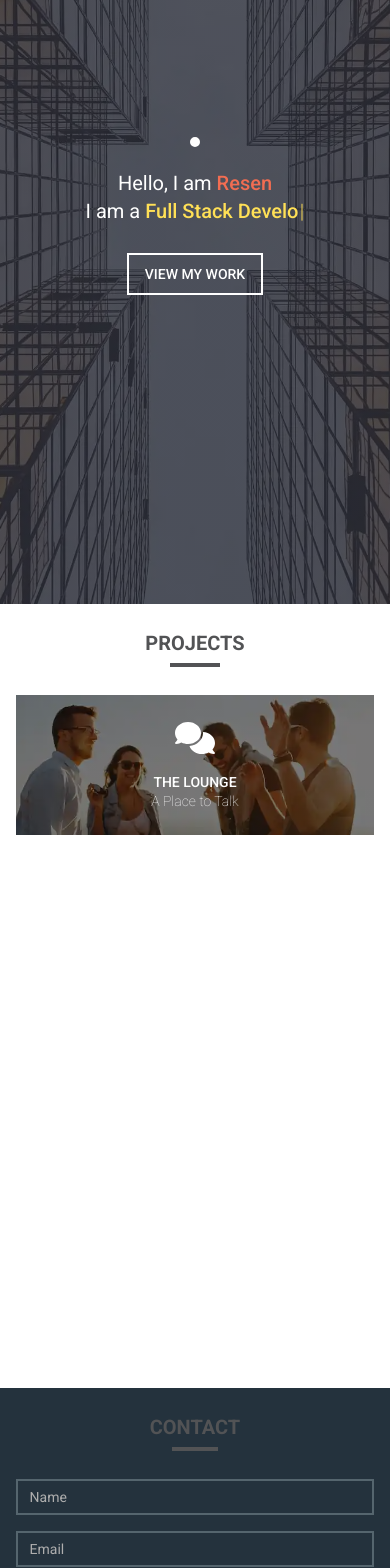
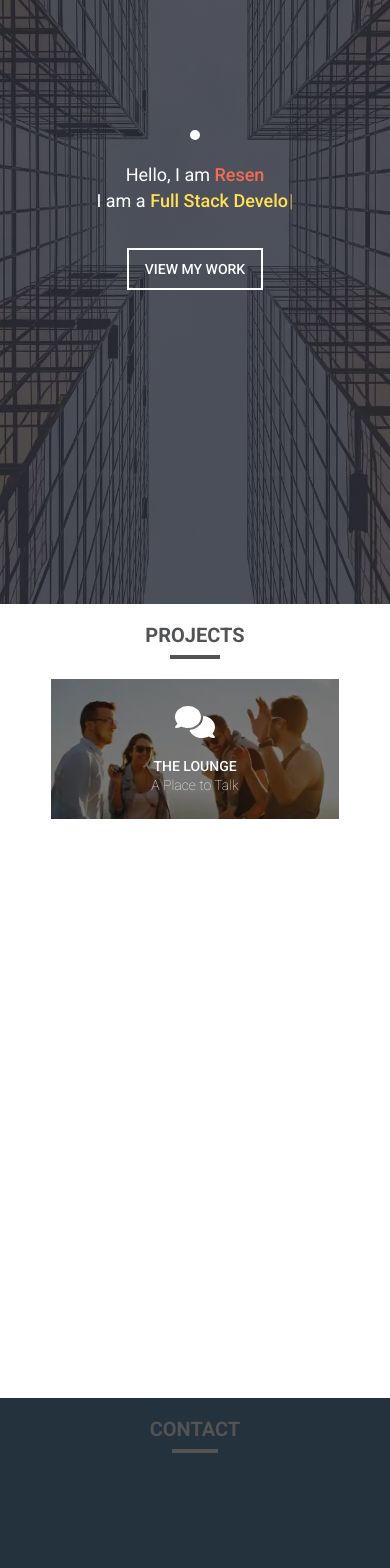
Before and after one commit to resenzhu/reactjs, a React (Create React App) app: page / in a window 390 px wide. Shown: the part 240-1808 px from the top of the page. Built offline with nearby package versions, Linux system fonts and the light colour scheme; no server answers.

Commit message:
set to default mobile styles

```diff
--- a/src/pages/main/home/home.module.scss
+++ b/src/pages/main/home/home.module.scss
@@ -1,6 +1,7 @@
 .hero
 {
-  padding-top: 3.75rem;
+  font-size: 1.125rem;
+  padding-top: 3.125rem;
 
   .content
   {
@@ -12,13 +13,14 @@
     color: #FFFFFF;
     display: flex;
     flex-direction: column;
-    height: calc(100vh - 3.75rem);
+    height: calc(100vh - 3.125rem);
+    min-height: 25.25rem;
     justify-content: center;
-    text-align: center;
-    width: 100%;
 
     .profile
     {
+      margin-bottom: 1.25rem;
+
       img
       {
         border: #FFFFFF 0.313rem solid;
@@ -28,7 +30,7 @@
 
     .name
     {
-      margin-bottom: 0.313rem;
+      margin-bottom: 0.375rem;
 
       span
       {
@@ -39,6 +41,8 @@
 
     .specialty
     {
+      margin-bottom: 2.25rem;
+
       :global(.Typewriter)
       {
         color: #FFE056;
@@ -53,24 +57,28 @@
 {
   display: flex;
   flex-direction: column;
-  min-height: calc(100vh - 3.75rem);
+  height: calc(100vh - 3.125rem);
+  min-height: 27.25rem;
 
   .headline
   {
+    margin-top: 1.25rem;
     text-align: center;
   }
 
   .list
   {
     flex: 1;
-    margin: 0 auto;
-    text-align: center;
+    margin: 1.25rem auto;
+    width: 18rem;
 
     div[class^='project_project_']
     {
+      margin-bottom: 0.625rem;
+
       &:last-of-type
       {
-        margin: 0;
+        margin-bottom: 0;
       }
     }
   }
@@ -81,9 +89,12 @@
   background-color: #24323D;
   display: flex;
   flex-direction: column;
+  height: calc(100vh - 3.125rem);
+  min-height: 27.25rem;
 
   .headline
   {
+    margin-top: 1.25rem;
     text-align: center;
 
     div[class^='headline_headline_']
@@ -92,33 +103,46 @@
 
       &:before
       {
-        border-bottom: #F6F6F6 0.25rem solid;
+        border-color: #F6F6F6;
       }
     }
   }
 
   .form
   {
+    align-items: center;
+    display: flex;
     flex: 1;
+    justify-content: center;
 
     form
     {
-      height: 100%;
-      width: 100%;
+      width: 17rem;
 
       input,
       textarea
       {
-        background-color: #24323D;
-        border: #55656E 0.125rem solid;
-        caret-color: #EBEBEB;
-        color: #EBEBEB;
+        background-color: #3A414E;
+        border: none;
+        border-radius: 0.625rem;
+        caret-color: #BABEC4;
+        color: #DADDE3;
         margin-bottom: 1rem;
+
+        &:focus
+        {
+          outline-color: #DADDE3;
+        }
+
+        &::placeholder
+        {
+          color: #BABEC4;
+        }
       }
 
       textarea
       {
-        flex: 1;
+        height: 7.5rem;
       }
 
       input[name='phone']
@@ -129,6 +153,7 @@
       div[class^='form_error_'],
       div[class^='form_success_']
       {
+        border-radius: 0.625rem;
         margin-bottom: 1rem;
       }
     }
@@ -137,20 +162,22 @@
 
 .footer
 {
+  align-items: center;
   background-color: #1D272E;
+  display: flex;
+  flex-direction: column;
+  height: 10rem;
+  justify-content: space-between;
+  padding-bottom: 0.875rem;
 
   .scrollback
   {
-    left: 0;
-    position: absolute;
-    right: 0;
-    text-align: center;
-
     button
     {
       background-color: #E71E72;
       border: none;
-      padding: 0.75rem;
+      font-size: 1.25rem;
+      padding: 0.875rem 0.625rem;
       transition: 0.2s;
 
       &:hover
@@ -165,7 +192,7 @@
     align-items: center;
     display: flex;
     justify-content: space-between;
-    margin: 0 auto;
+    width: 15rem;
 
     a[class^='social_social_']
     {
@@ -183,469 +210,5 @@
     color: #F6F6F6;
     font-size: 0.875rem;
     font-weight: 200;
-    text-align: center;
   }
 }
-
-@media (max-width: 35.938rem)
-{
-  .hero
-  {
-    font-size: 1.25rem;
-
-    .content
-    {
-      min-height: 23.75rem;
-
-      .profile
-      {
-        margin-bottom: 1.25rem;
-      }
-
-      .work
-      {
-        margin-top: 1.875rem;
-      }
-    }
-  }
-
-  .projects
-  {
-    .headline
-    {
-      margin: 1.75rem 0;
-    }
-
-    .list
-    {
-      margin-bottom: 1.75rem;
-      width: 92%;
-
-      div[class^='project_project_']
-      {
-        margin-bottom: 0.625rem;
-      }
-    }
-  }
-
-  .contact
-  {
-    min-height: calc(100vh - 3.75rem - calc(3.125rem / 2));
-
-    .headline
-    {
-      margin: 1.75rem 0;
-    }
-
-    .form
-    {
-      margin: 0 auto calc(1.75rem + calc(3.125rem / 2)) auto;
-      width: 92%;
-
-      form
-      {
-        textarea
-        {
-          min-height: 5rem;
-        }
-      }
-    }
-  }
-
-  .footer
-  {
-    .scrollback
-    {
-      margin: calc(-3.125rem / 2) auto 0 auto;
-
-      button
-      {
-        font-size: 1.375rem;
-        height: 3.125rem;
-      }
-    }
-
-    .social
-    {
-      padding: calc(calc(3.125rem / 2) * 2) 0 calc(calc(3.125rem / 2) * 1.5) 0;
-      width: 15.625rem;
-    }
-
-    .copyright
-    {
-      padding-bottom: 0.938rem;
-    }
-  }
-}
-
-@media (min-width: 36rem) and (max-width: 47.938rem)
-{
-  .hero
-  {
-    font-size: 1.5rem;
-
-    .content
-    {
-      min-height: 24.375rem;
-
-      .profile
-      {
-        margin-bottom: 1.5rem;
-      }
-
-      .work
-      {
-        margin-top: 2.188rem;
-      }
-    }
-  }
-
-  .projects
-  {
-    .headline
-    {
-      margin: 2.25rem 0;
-    }
-
-    .list
-    {
-      margin-bottom: 2.25rem;
-      width: 34.25rem;
-
-      div[class^='project_project_']
-      {
-        display: inline-block;
-      }
-    }
-  }
-
-  .contact
-  {
-    min-height: calc(100vh - 3.75rem - calc(3.75rem / 2));
-
-    .headline
-    {
-      margin: 2.25rem 0;
-    }
-
-    .form
-    {
-      margin: 0 auto calc(2.25rem + calc(3.75rem / 2)) auto;
-      width: 25rem;
-
-      form
-      {
-        height: 80%;
-
-        textarea
-        {
-          min-height: 5.625rem;
-        }
-      }
-    }
-  }
-
-  .footer
-  {
-    .scrollback
-    {
-      margin: calc(-3.75rem / 2) auto 0 auto;
-
-      button
-      {
-        font-size: 1.375rem;
-        height: 3.75rem;
-      }
-    }
-
-    .social
-    {
-      padding: calc(calc(3.75rem / 2) * 2) 0 calc(calc(3.75rem / 2) * 1.5) 0;
-      width: 17.5rem;
-    }
-
-    .copyright
-    {
-      padding-bottom: 1.25rem;
-    }
-  }
-}
-
-@media (min-width: 48rem) and (max-width: 61.938rem)
-{
-  .hero
-  {
-    font-size: 1.75rem;
-
-    .content
-    {
-      min-height: 27.5rem;
-
-      .profile
-      {
-        margin-bottom: 1.75rem;
-      }
-
-      .work
-      {
-        margin-top: 2.5rem;
-      }
-    }
-  }
-
-  .projects
-  {
-    .headline
-    {
-      margin: 2.75rem 0;
-    }
-
-    .list
-    {
-      margin-bottom: 2.75rem;
-      width: 44rem;
-
-      div[class^='project_project_']
-      {
-        display: inline-block;
-      }
-    }
-  }
-
-  .contact
-  {
-    min-height: calc(100vh - 3.75rem - calc(3.75rem / 2));
-
-    .headline
-    {
-      margin: 2.75rem 0;
-    }
-
-    .form
-    {
-      margin: 0 auto calc(2.75rem + calc(3.75rem / 2)) auto;
-      width: 28.125rem;
-
-      form
-      {
-        height: 80%;
-
-        textarea
-        {
-          min-height: 6.25rem;
-        }
-      }
-    }
-  }
-
-  .footer
-  {
-    .scrollback
-    {
-      margin: calc(-3.75rem / 2) auto 0 auto;
-
-      button
-      {
-        font-size: 1.375rem;
-        height: 3.75rem;
-      }
-    }
-
-    .social
-    {
-      padding: calc(calc(3.75rem / 2) * 2) 0 calc(calc(3.75rem / 2) * 1.5) 0;
-      width: 17.5rem;
-    }
-
-    .copyright
-    {
-      padding-bottom: 1.25rem;
-    }
-  }
-}
-
-@media (min-width: 62rem) and (max-width: 74.938rem)
-{
-  .hero
-  {
-    font-size: 2.125rem;
-
-    .content
-    {
-      min-height: 27.5rem;
-
-      .profile
-      {
-        margin-bottom: 1.875rem;
-      }
-
-      .work
-      {
-        margin-top: 2.5rem;
-      }
-    }
-  }
-
-  .projects
-  {
-    .headline
-    {
-      margin: 3.25rem 0;
-    }
-
-    .list
-    {
-      margin-bottom: 3.25rem;
-      width: 56.625rem;
-
-      div[class^='project_project_']
-      {
-        display: inline-block;
-      }
-    }
-  }
-
-  .contact
-  {
-    min-height: calc(100vh - 3.75rem - calc(3.75rem / 2));
-
-    .headline
-    {
-      margin: 3.25rem 0;
-    }
-
-    .form
-    {
-      margin: 0 auto calc(3.25rem + calc(3.75rem / 2)) auto;
-      width: 28.125rem;
-
-      form
-      {
-        height: 90%;
-
-        textarea
-        {
-          min-height: 6.25rem;
-        }
-      }
-    }
-  }
-
-  .footer
-  {
-    .scrollback
-    {
-      margin: calc(-3.75rem / 2) auto 0 auto;
-
-      button
-      {
-        font-size: 1.375rem;
-        height: 3.75rem;
-      }
-    }
-
-    .social
-    {
-      padding: calc(calc(3.75rem / 2) * 2) 0 calc(calc(3.75rem / 2) * 1.5) 0;
-      width: 17.5rem;
-    }
-
-    .copyright
-    {
-      padding-bottom: 1.25rem;
-    }
-  }
-}
-
-@media (min-width: 75rem)
-{
-  .hero
-  {
-    font-size: 2.25rem;
-
-    .content
-    {
-      min-height: 27.5rem;
-
-      .profile
-      {
-        margin-bottom: 1.875rem;
-      }
-
-      .work
-      {
-        margin-top: 2.5rem;
-      }
-    }
-  }
-
-  .projects
-  {
-    .headline
-    {
-      margin: 3.75rem 0;
-    }
-
-    .list
-    {
-      margin-bottom: 3.75rem;
-      width: 75rem;
-
-      div[class^='project_project_']
-      {
-        display: inline-block;
-      }
-    }
-  }
-
-  .contact
-  {
-    min-height: calc(100vh - 3.75rem - calc(4.375rem / 2));
-
-    .headline
-    {
-      margin: 3.75rem 0;
-    }
-
-    .form
-    {
-      margin: 0 auto calc(3.75rem + calc(4.375rem / 2)) auto;
-      width: 28.125rem;
-
-      form
-      {
-        height: 90%;
-
-        textarea
-        {
-          min-height: 6.25rem;
-        }
-      }
-    }
-  }
-
-  .footer
-  {
-    .scrollback
-    {
-      margin: calc(-4.375rem / 2) auto 0 auto;
-
-      button
-      {
-        font-size: 1.563rem;
-        height: 4.375rem;
-      }
-    }
-
-    .social
-    {
-      padding: calc(calc(4.375rem / 2) * 2) 0 calc(calc(4.375rem / 2) * 1.5) 0;
-      width: 17.5rem;
-    }
-
-    .copyright
-    {
-      padding-bottom: 1.25rem;
-    }
-  }
-}
```
